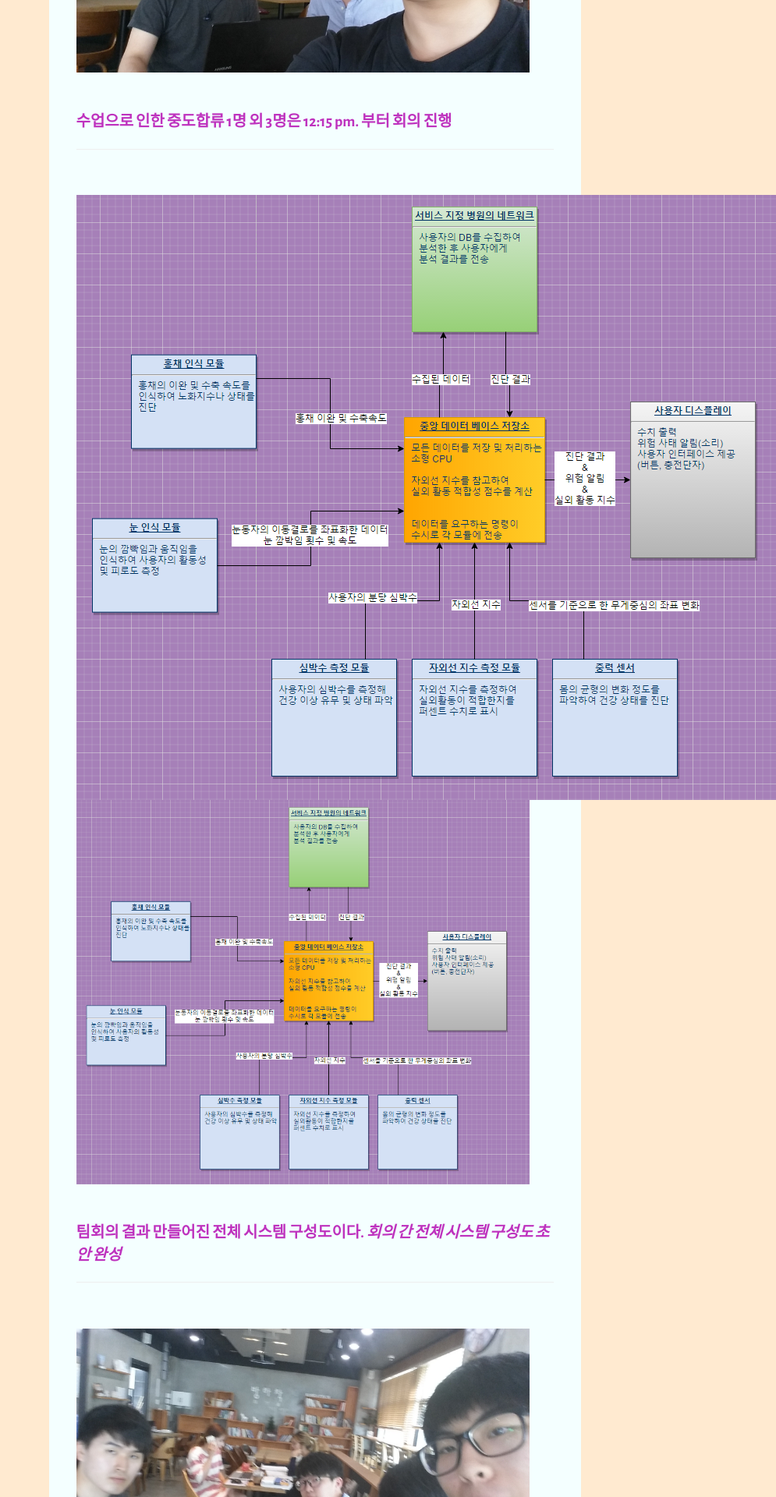
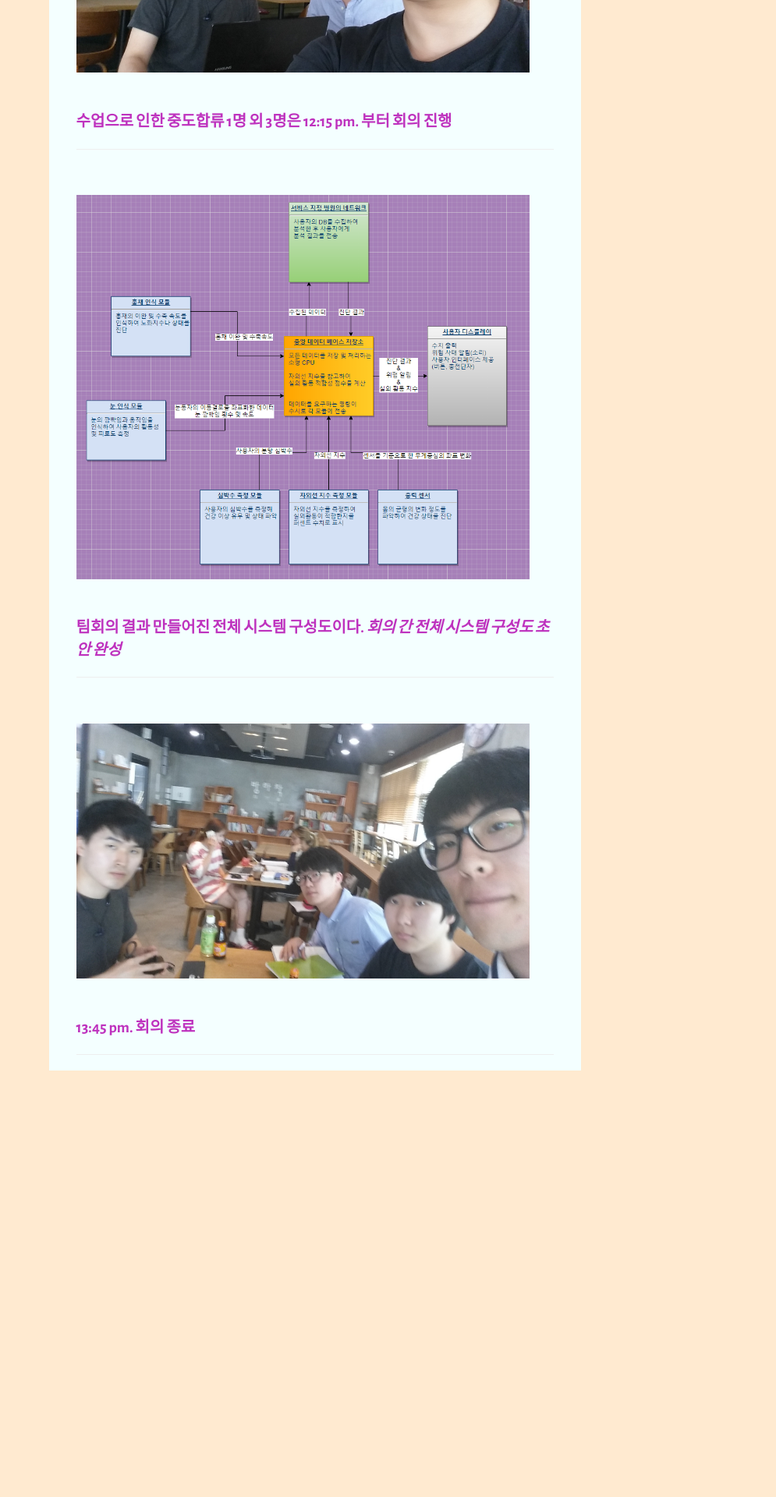
Before and after one commit to strawberryjamsea/trust1303.github.io-1, a Jekyll site: the page built from _posts/2016-06-08-TeamConference.md, in a window 1280 px wide. Shown: the part 470-2390 px from the top of the page at 78% size, without its empty margins (285-1280 px from the left). Built offline with Jekyll 4.4.1, drawn with Linux system fonts in a browser that asks for light colours; nearby versions of some CDN libraries; after the commit the page ends 1843 px from its top, so only the background shows below that.

Commit message:
Update 2016-06-08-TeamConference.md

```diff
--- a/_posts/2016-06-08-TeamConference.md
+++ b/_posts/2016-06-08-TeamConference.md
@@ -16,7 +16,7 @@ _ _ _
 
 <br />
 
-![_config.yml]({{ site.baseurl }}/images/BioGlass 시스템구조.PNG)
+
 <img src="{{ site.baseurl }}/images/BioGlass 시스템구조.PNG" width="95%">
 
 
```
